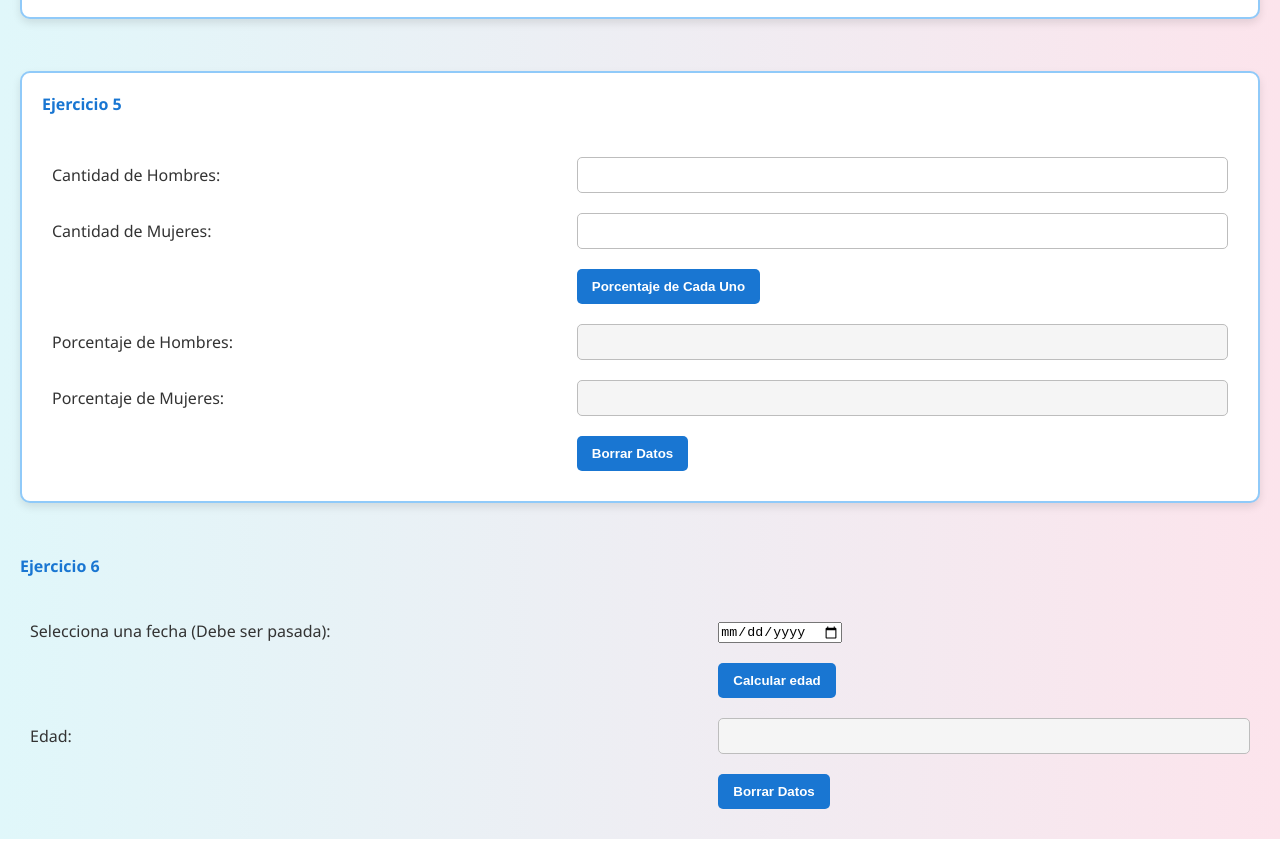
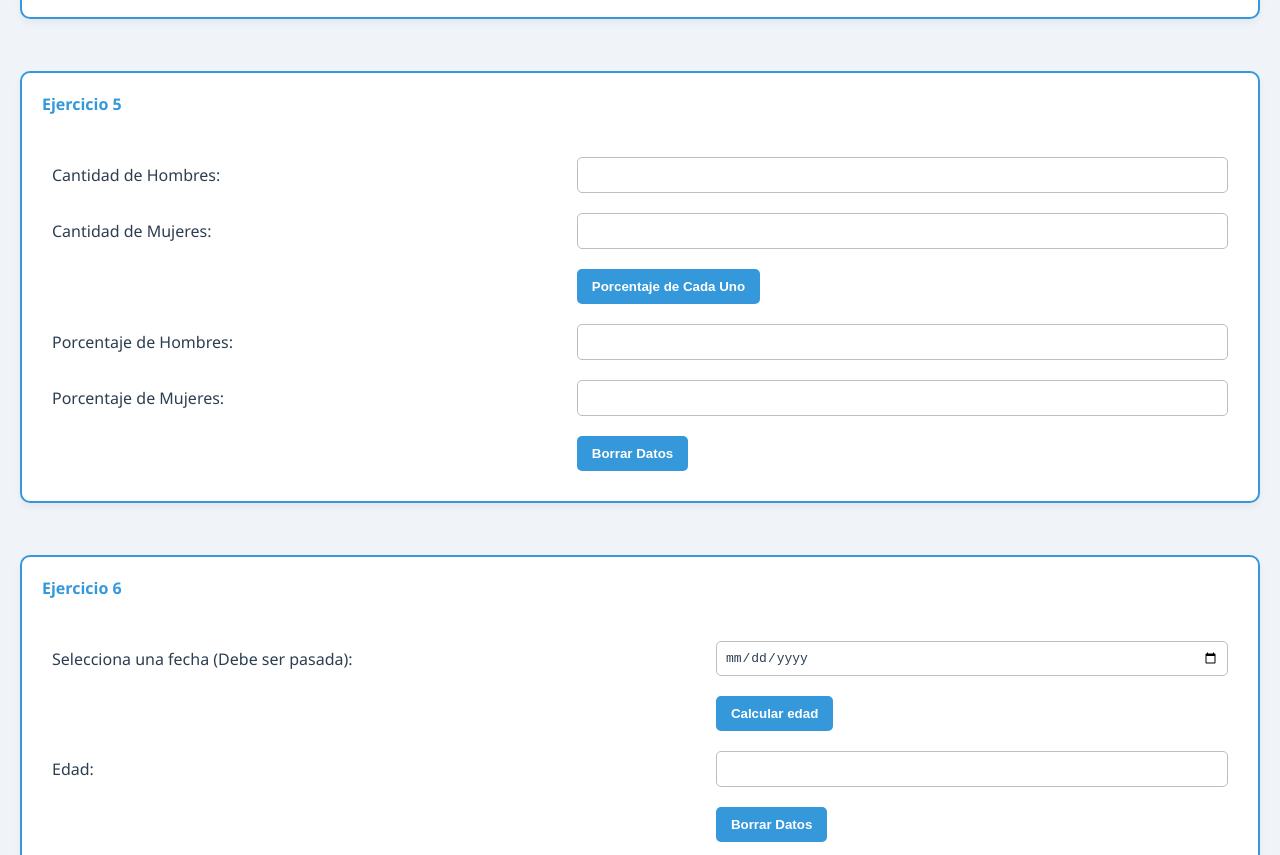
Before and after one commit to RuizVazquezMaximo/5IV8_RUIZ_VAZQUEZMAXIMO_PWP, a plain HTML site: page 05 ejercicios/ejercicios.html in a window 1280 px wide. Shown: the part 1885-2740 px from the top of the page. Drawn offline with Linux system fonts and the light colour scheme.

Commit message:
actualize la paleta de colores

```diff
--- a/05 ejercicios/css/ejerciciostyles.css
+++ b/05 ejercicios/css/ejerciciostyles.css
@@ -8,9 +8,9 @@
 /* Fondo general */
 body {
   font-family: 'Segoe UI', sans-serif;
-  background: linear-gradient(to right, #e0f7fa, #fce4ec);
+  background-color: #f0f4f8;
   padding: 20px;
-  color: #333;
+  color: #2c3e50;
 }
 
 /* Contenedores por ejercicio */
@@ -18,13 +18,14 @@ body {
 .container-e2,
 .container-e3,
 .container-e4,
-.container-e5 {
+.container-e5,
+.container-e6 {
   background-color: #ffffff;
-  border: 2px solid #90caf9;
+  border: 2px solid #3498db;
   border-radius: 10px;
   padding: 20px;
   margin-bottom: 30px;
-  box-shadow: 0 4px 8px rgba(0,0,0,0.1);
+  box-shadow: 0 4px 8px rgba(0,0,0,0.05);
 }
 
 /* Etiquetas */
@@ -32,7 +33,7 @@ label {
   font-weight: bold;
   display: block;
   margin-bottom: 10px;
-  color: #1976d2;
+  color: #3498db;
 }
 
 /* Tablas */
@@ -52,23 +53,26 @@ label {
 
 /* Inputs */
 input[type="text"],
-input[type="number"] {
+input[type="number"],
+input[type="date"] {
   width: 100%;
   padding: 8px;
   border: 1px solid #bdbdbd;
   border-radius: 5px;
   font-size: 1em;
+  background-color: #ffffff;
+  color: #2c3e50;
 }
 
 .input_text {
-  background-color: #f5f5f5;
+  background-color: #eaf0f6;
   font-weight: bold;
-  color: #424242;
+  color: #2c3e50;
 }
 
 /* Botones */
 input[type="button"] {
-  background-color: #1976d2;
+  background-color: #3498db;
   color: white;
   border: none;
   padding: 10px 15px;
@@ -79,5 +83,5 @@ input[type="button"] {
 }
 
 input[type="button"]:hover {
-  background-color: #1565c0;
+  background-color: #2c3e50;
 }
```
Also changed, not shown: index.html (+4 -0 lines).
